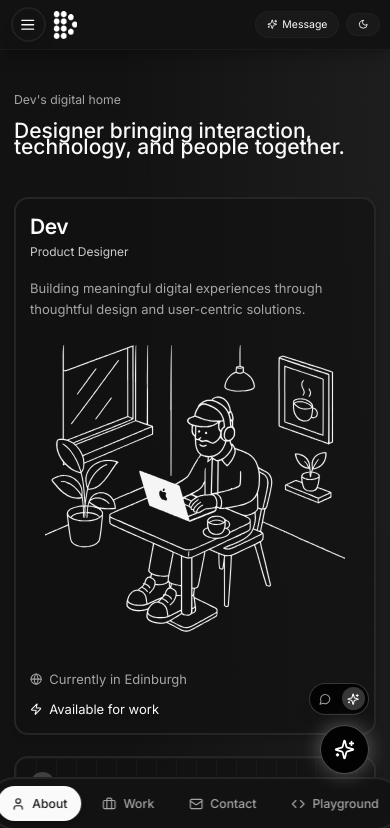
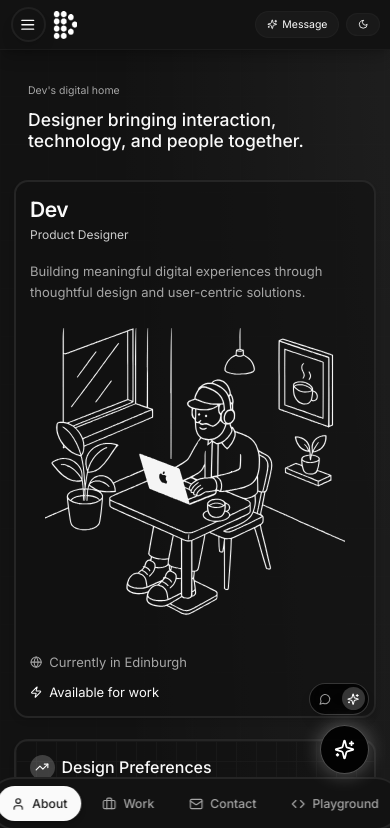
Before and after one commit to devadhathan/portfolio, a Next.js app: page / in a window 390 px wide. Shown: the top 828 px of the page. Built offline with nearby package versions, Linux system fonts and the light colour scheme.

Commit message:
Make header text mobile responsive on about page

```diff
--- a/components/portfolio-sections.tsx
+++ b/components/portfolio-sections.tsx
@@ -1120,13 +1120,13 @@ export function PortfolioSections({ agentState, hideHeaderText = false, onProjec
   return (
     <>
       {!hideHeaderText && (
-        <div className="mb-8 text-left pt-8 md:pt-12">
-          <p className="text-sm md:text-base text-muted-foreground mb-4 font-regular animate-fade-in-blur">
+        <div className="mb-6 md:mb-8 text-left pt-6 md:pt-8 lg:pt-12 px-4 md:px-0">
+          <p className="text-xs md:text-sm lg:text-base text-muted-foreground mb-3 md:mb-4 font-regular animate-fade-in-blur">
             Dev&apos;s digital home
           </p>
-            <h1 className="text-2xl md:text-3xl lg:text-4xl font-medium mb-12 md:mb-16 text-foreground leading-[16px] animate-fade-in-blur" style={{ animationDelay: '0.1s' }}>
-              Designer bringing interaction, <br />
-              <span className="text-2xl md:text-3xl lg:text-4xl font-medium block mt-0 md:mt-2 text-foreground leading-[16px] animate-fade-in-blur" style={{ animationDelay: '0.1s' }}>technology, and people together.</span>
+            <h1 className="text-xl md:text-2xl lg:text-3xl xl:text-4xl font-medium mb-8 md:mb-12 lg:mb-16 text-foreground leading-tight md:leading-[16px] animate-fade-in-blur" style={{ animationDelay: '0.1s' }}>
+              Designer bringing interaction, <br className="hidden md:block" />
+              <span className="text-xl md:text-2xl lg:text-3xl xl:text-4xl font-medium block mt-0 md:mt-2 text-foreground leading-tight md:leading-[16px] animate-fade-in-blur" style={{ animationDelay: '0.1s' }}>technology, and people together.</span>
             </h1>
         </div>
       )}
```
